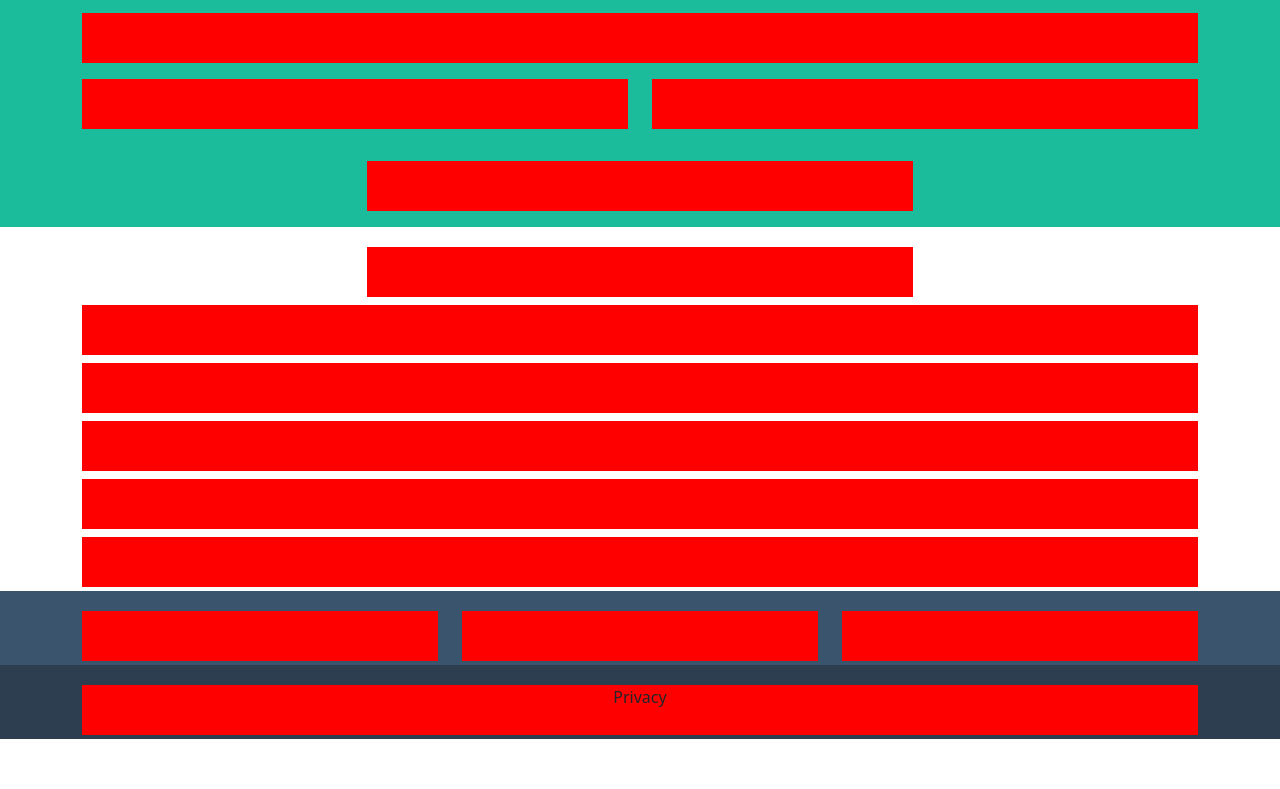
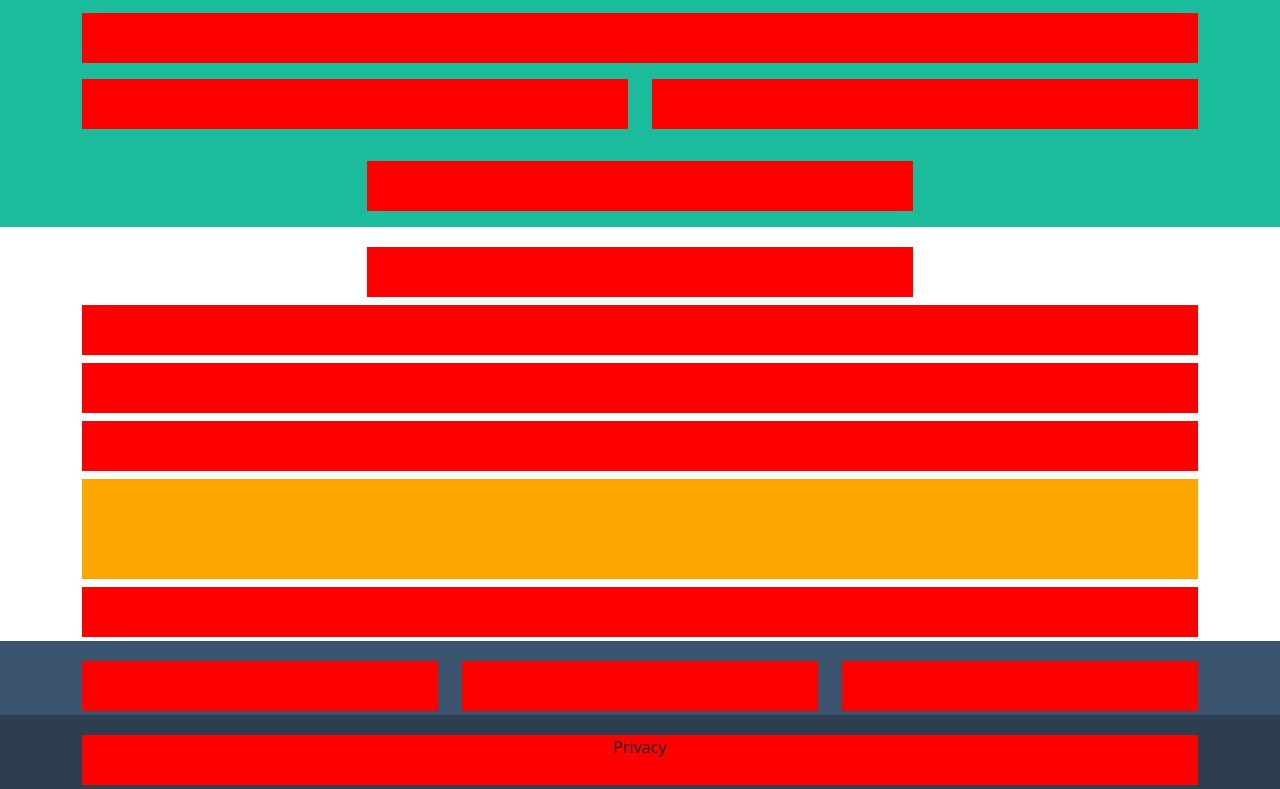
Before and after one commit to LucaFaedda/html-css-bootstrap-freelancer, a plain HTML site: page index.html in a window 1280 px wide. Shown: the part 531-1320 px from the top of the page. Before the commit the page ends 1270 px from the top, so only its background shows below. Drawn offline with nearby package versions, Linux system fonts and the light colour scheme.

Commit message:
concluso

```diff
--- a/css/style.css
+++ b/css/style.css
@@ -30,6 +30,11 @@ header{
     background-color: red;
 }
 
+.height-100px{
+    height: 100px;
+    background-color: orange;
+}
+
 .height-150px{
     height: 150px;
     background-color: yellow;
--- a/index.html
+++ b/index.html
@@ -10,6 +10,7 @@
         <title>Boostrap Freelancer</title>
     </head>
     <body>
+        <!-- header -->
         <header>
             <div class="container">
                 <div class="row">
@@ -106,7 +107,7 @@
                         <div class="height-50px my-1"></div>
                     </div>
                     <div class="col-12">
-                        <div class="height-50px my-1"></div>
+                        <div class="height-100px my-1"></div>
                     </div>
                     <div class="col-12">
                         <div class="height-50px my-1"></div>
@@ -134,6 +135,7 @@
                 </div>
             </div>
         </main>
+        <!-- footer -->
         <footer>
           <div class="container-fluid background-color-fluid3">
             <div class="row pt-3">
```
